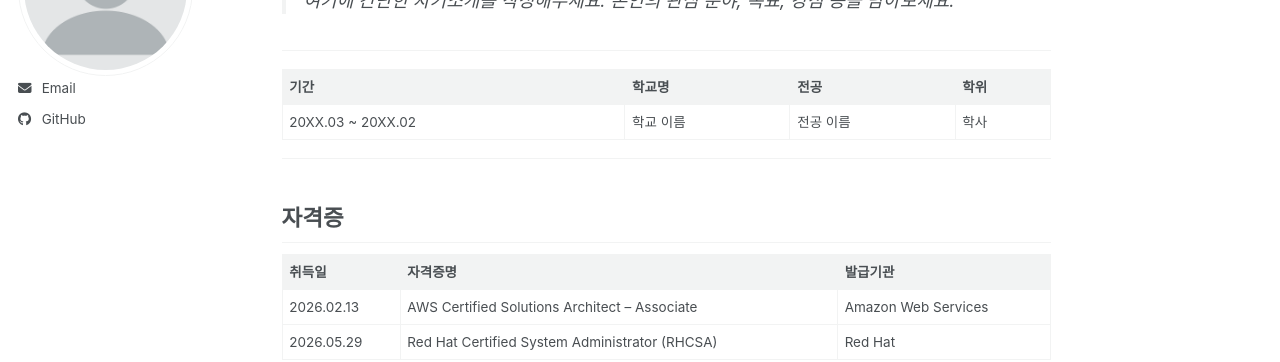
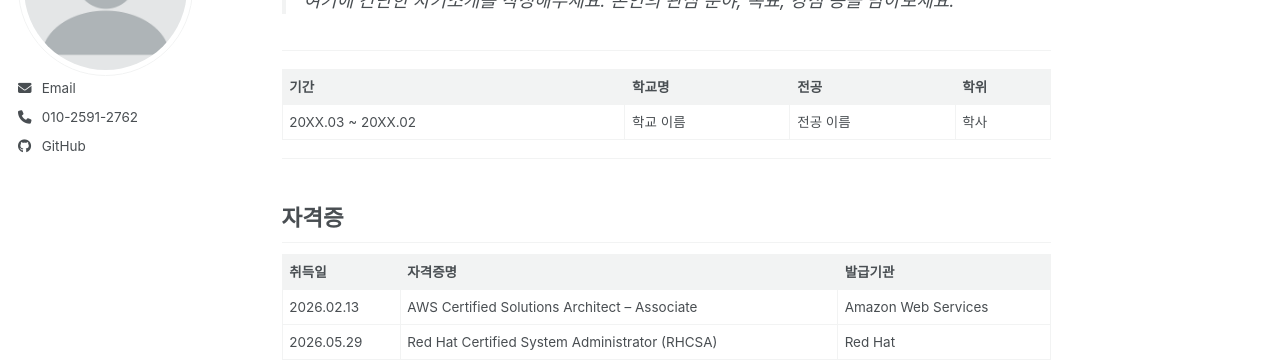
Before and after one commit to Heo-Gyeom/Heo-Gyeom.github.io, a Jekyll site: the page built from _pages/about.md, in a window 1280 px wide. Shown: the part 200-562 px from the top of the page. Built offline with Jekyll 4.4.1, drawn with Linux system fonts in a browser that asks for light colours; a script bundle is joined from its source files by our own code; library files that are not in the unit come from our copies.

Commit message:
사이드바에 전화번호 추가
Co-Authored-By: Claude Sonnet 4.6 <noreply@anthropic.com>

```diff
--- a/_config.yml
+++ b/_config.yml
@@ -26,6 +26,7 @@ author:
   avatar           : "profile.png"
   name             : "허겸"
   email            : "heogyeom80@gmail.com"
+  phone            : "010-2591-2762"
 
   # Academic websites
   academia         : # URL
--- a/_includes/author-profile.html
+++ b/_includes/author-profile.html
@@ -32,6 +32,9 @@
       {% endif %}
       {% if author.email %}
         <li><a href="mailto:{{ author.email }}"><i class="fas fa-fw fa-envelope icon-pad-right" aria-hidden="true"></i>{{ site.data.ui-text[site.locale].email_label | default: "Email" }}</a></li>
+      {% endif %}
+      {% if author.phone %}
+        <li><i class="fas fa-fw fa-phone icon-pad-right" aria-hidden="true"></i>{{ author.phone }}</li>
       {% endif %}
 
       <!-- Font Awesome and Academicons icons / Academic websites -->
```
